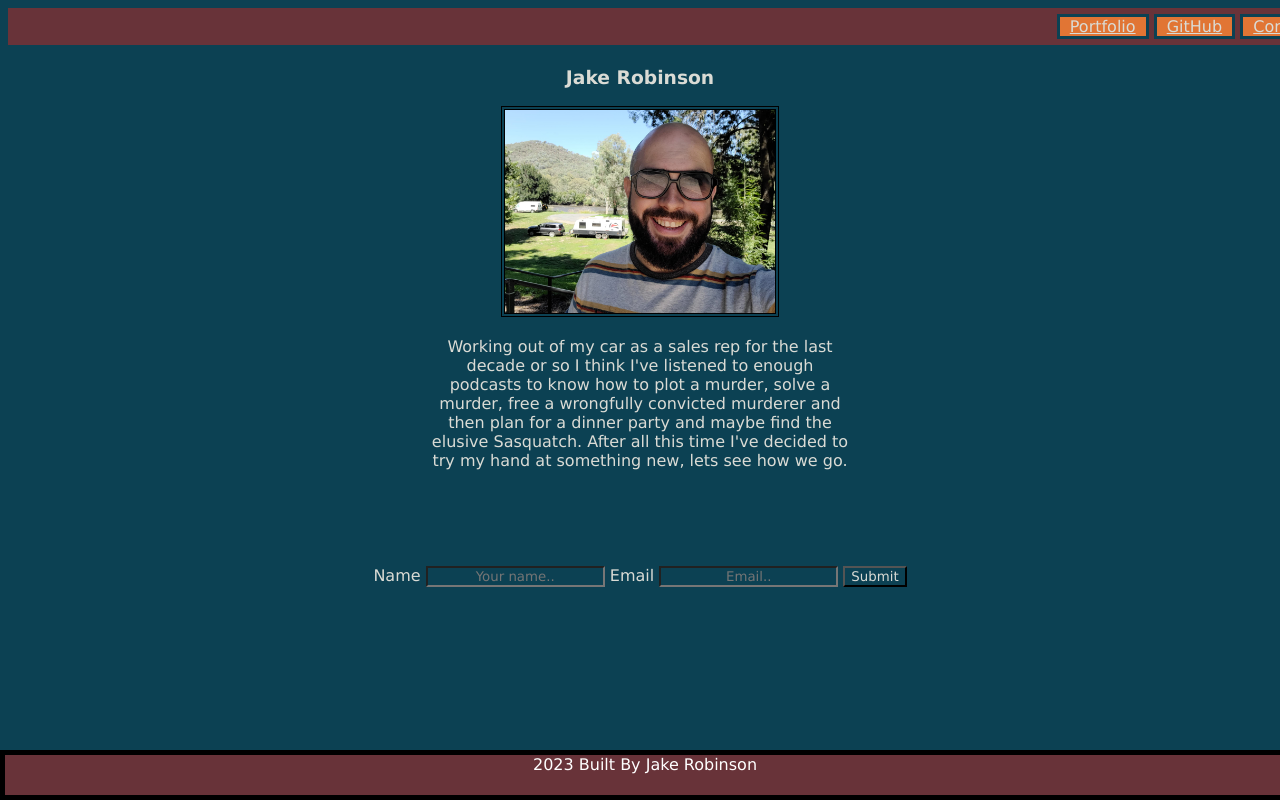
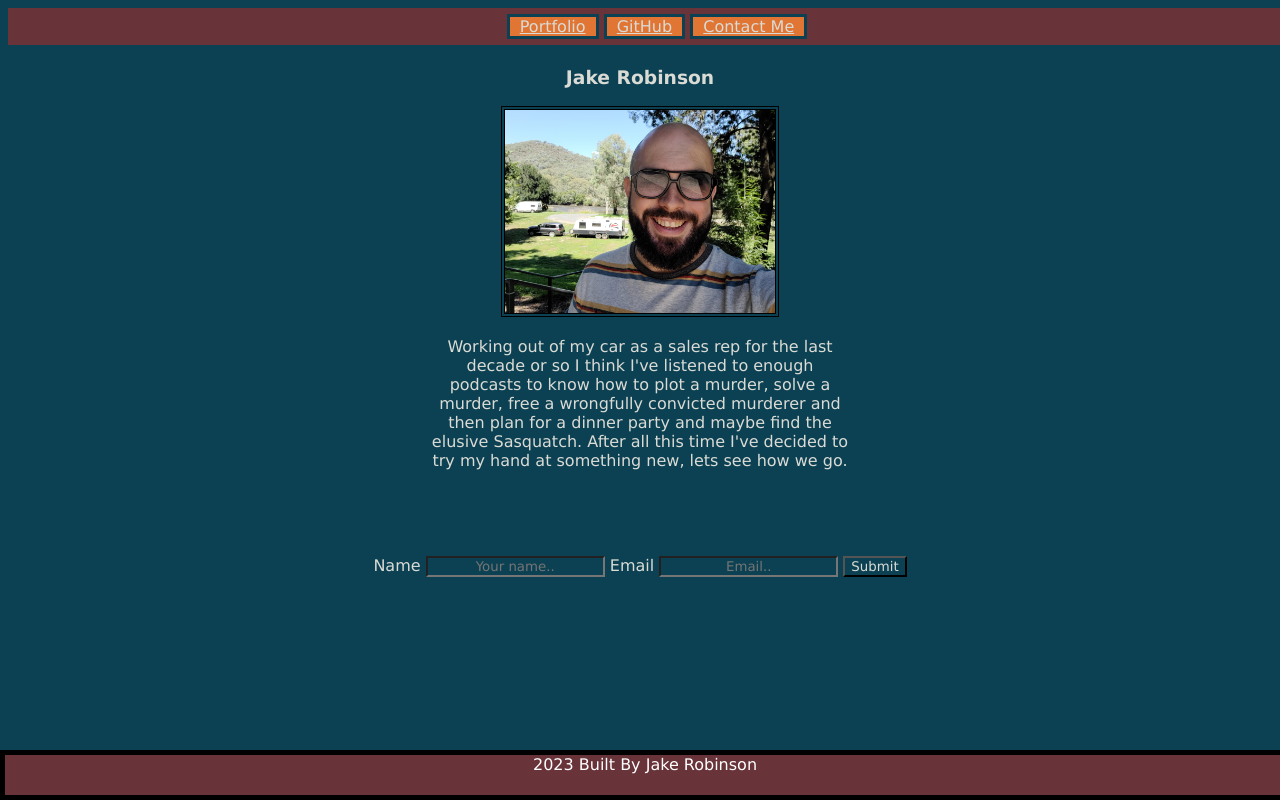
Before and after one commit to JakeRobinson12/Landing-Page, a plain HTML site: page index.html in a window 1280 px wide. Drawn offline with Linux system fonts and the light colour scheme.

Commit message:
updated css

```diff
--- a/assets/css/style.css
+++ b/assets/css/style.css
@@ -16,10 +16,13 @@ nav {
 
 
 .button { position: relative;
-  left: 550px;
   background-color: #e17534;
   border: #0c4153 solid 3px;
-  padding: 0 10px 0 10px}
+  padding: 0 10px 0 10px
+  }
+
+  a.button:hover{
+    background: #fe9b36  }
 
   .footer {background-color: #683339;
     position: fixed;
@@ -38,7 +41,7 @@ nav {
 }
 
 .contact {
-  padding-top: 80px;
+  padding-top: 70px;
   margin-bottom: 40px;
   }
 
```
